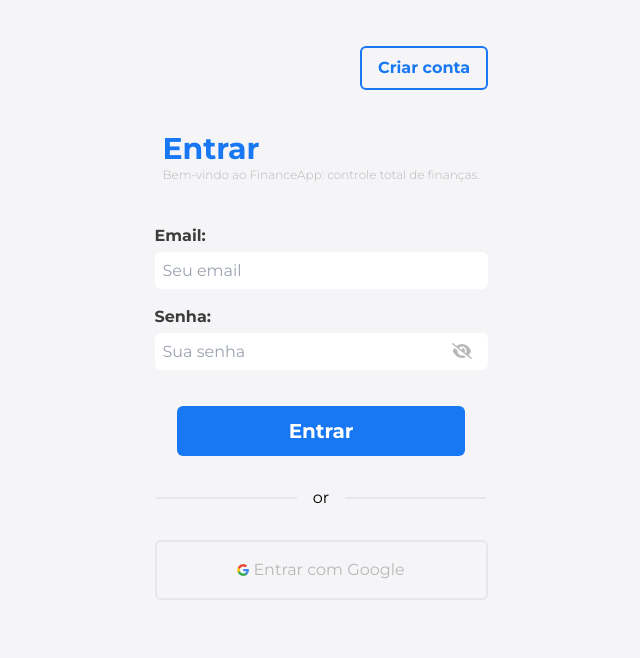
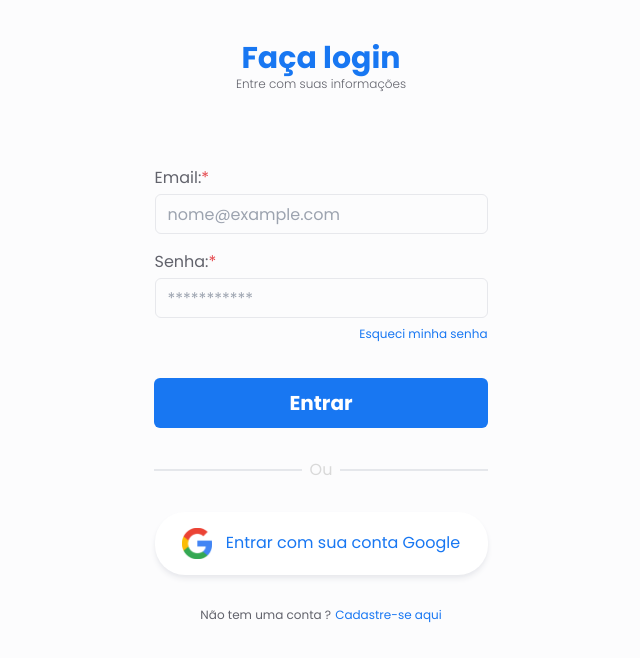
Before and after one commit to DouglasBsales/finance-app, a Next.js app: page /Login in a window 1280 px wide. Shown: the top 658 px of the page, without its empty margins (319-959 px from the left). Built offline with nearby package versions, Linux system fonts and the light colour scheme.

Commit message:
refactor: changed all component of page Login

```diff
--- a/src/app/Login/page.tsx
+++ b/src/app/Login/page.tsx
@@ -1,6 +1,5 @@
 "use client";
 
-import { ButtonCreateAccount } from "@/components/Login/ButtonCreateAccount";
 import FormLogin from "@/components/Login/FormLogin";
 import ButtonEntrar from "@/components/Login/ButtonEntrar";
 import LoginWhithGoogle from "@/components/Login/LoginWhithGoogle";
@@ -9,7 +8,6 @@ export default function Login() {
   return (
     <div className="w-full flex flex-col items-center bg-whitePrimary">
       <div className="w-[390px] px-[28px] ">
-        <ButtonCreateAccount />
         <FormLogin />
         <ButtonEntrar />
         <LoginWhithGoogle/>
--- a/src/app/layout.tsx
+++ b/src/app/layout.tsx
@@ -1,17 +1,17 @@
 import type { Metadata } from "next";
-import { Montserrat } from "next/font/google";
+import { Poppins } from "next/font/google";
 import "./globals.css";
 
 import Root from "../Context/Root";
 
-const montSerrat = Montserrat({
+const poppins = Poppins({
   weight: ["200", "300", "400", "500", "700"],
   subsets: ["latin"],
 });
 
 export const metadata: Metadata = {
   title: "Finance-app",
-  description: "Generated by create next app",
+  description: "Seu app de finanças",
 };
 
 export default function RootLayout({
@@ -21,7 +21,7 @@ export default function RootLayout({
 }>) {
   return (
     <html lang="pt-br">
-      <body className={`${montSerrat.className}`}>
+      <body className={`${poppins.className}`}>
           <div className="w-full h-screen flex justify-center bg-whitePrimary">
             <div className="w-full bg-whitePrimary overflow-x-hidden">
               <Root>{children}</Root>
--- a/src/components/Login/ButtonCreateAccount.tsx
+++ /dev/null
@@ -1,13 +0,0 @@
-import Link from "next/link"
-
-export const ButtonCreateAccount = ()=> {
-    return (
-    <div className="flex justify-end mt-[46px]">
-        <div className="">
-           <button className="px-4 py-2 border-2 border-bluePrimary rounded-md">
-                <Link href="/CreateAccount" className="text-bluePrimary font-semibold">Criar conta</Link>
-           </button>
-        </div>
-    </div>
-)
-}
--- a/src/components/Login/ButtonEntrar.tsx
+++ b/src/components/Login/ButtonEntrar.tsx
@@ -1,9 +1,9 @@
 const ButtonEntrar = () => {
   return (
     <div className="w-full flex justify-center pt-[36px]">
-      <div>
-        <button className="bg-bluePrimary rounded-md outline-none">
-          <p className="px-[112px] py-[10px] font-semibold text-[20px] text-white">
+      <div className=" w-full">
+        <button className="w-full bg-bluePrimary rounded-md outline-none">
+          <p className="py-[10px] font-semibold text-[20px] text-white">
             Entrar
           </p>
         </button>
--- a/src/components/Login/FormLogin.tsx
+++ b/src/components/Login/FormLogin.tsx
@@ -1,54 +1,42 @@
-import { faEye, faEyeSlash } from "@fortawesome/free-solid-svg-icons";
-import { FontAwesomeIcon } from "@fortawesome/react-fontawesome";
-import { useState } from "react";
 
 const FormLogin = () => {
-  const [showPassowrd, setShowPassword] = useState(true);
-  const showPasswordClick = () => {
-    setShowPassword(!showPassowrd);
-  };
-
   return (
-    <div className="flex flex-col items-center pt-[41px]">
-      <div>
-        <p className="text-3xl font-semibold text-bluePrimary">Entrar</p>
-        <p className="text-blackOpacity font-light text-xs">
-          Bem-vindo ao FinanceApp: controle total de finanças.
+    <div className="flex flex-col items-center pt-[40px]">
+      <div className="flex flex-col items-center">
+        <p className="text-3xl font-semibold text-bluePrimary">Faça login</p>
+        <p className="text-blackSecondary font-light text-xs">
+          Entre com suas informações
         </p>
       </div>
-      <div className="pt-[41px]">
+      <div className="pt-[74px]">
         <div>
-          <p className="font-semibold text-blackPrimary pb-1">Email:</p>
-          <div className="w-[333px] h-[37px] flex items-center pl-2 bg-white rounded-md ">
-            <input
-              type="text"
-              placeholder="Seu email"
-              className=" outline-none text-blackPrimary"
-            />
+          <div className="flex">
+            <p className=" text-blackSecondary pb-1">Email:</p>
+            <p className="text-redPrimary">*</p>
           </div>
+          <input
+            type="text"
+            placeholder="nome@example.com"
+            className={`w-full h-[40px] outline-none text-blackPrimary pl-3 rounded-md bg-transparent border border-[#E7E8EC] focus:border-bluePrimary`}
+          />
         </div>
         <div className="pt-4">
-          <p className="font-semibold text-blackPrimary pb-1">Senha:</p>
-          <div className="w-[333px] h-[37px] flex items-center pl-2 bg-white rounded-md ">
-            <div className="w-full flex items-center justify-between">
-              <input
-                type={showPassowrd ? "password" : "text"}
-                placeholder="Sua senha"
-                className=" outline-none text-blackPrimary"
-              />
-              <button className="outline-none" onClick={showPasswordClick}>
-                {showPassowrd ? (
-                  <FontAwesomeIcon
-                    icon={faEyeSlash}
-                    className="text-blackOpacity pr-4"
-                  />
-                ) : (
-                  <FontAwesomeIcon
-                    icon={faEye}
-                    className="text-blackOpacity pr-4"
-                  />
-                )}
-              </button>
+          <div className="flex">
+            <p className=" text-blackSecondary pb-1">Senha:</p>
+            <p className="text-redPrimary">*</p>
+          </div>
+          <div>
+            <div className="w-[333px] h-[40px] flex items-centerrounded-md ">
+              <div className="w-full flex items-center justify-between">
+                <input
+                  type={"password"}
+                  placeholder="***********"
+                  className={`w-full h-[40px] outline-none text-blackPrimary pl-3 rounded-md bg-transparent border border-[#E7E8EC] focus:border-bluePrimary`}
+                />
+              </div>
+            </div>
+            <div className="w-full flex justify-end pt-2">
+              <p className="text-xs text-bluePrimary">Esqueci minha senha</p>
             </div>
           </div>
         </div>
--- a/src/components/Login/LoginWhithGoogle.tsx
+++ b/src/components/Login/LoginWhithGoogle.tsx
@@ -3,6 +3,7 @@ import { GoogleAuthProvider, signInWithPopup } from "firebase/auth";
 import { auth, db } from "../../services/firebase";
 import { useState } from "react";
 import { setDoc, doc, collection, getDoc } from "firebase/firestore";
+import Link from "next/link";
 
 type UserGoogleType = {
   uId: string;
@@ -70,17 +71,17 @@ const LoginWithGoogle = () => {
   return (
     <div>
       <div className="w-full flex justify-center items-center pt-[30px]">
-        <div className="w-[141px] h-[1px] border mr-[16px]"></div>
-        <p>or</p>
-        <div className="w-[141px] h-[1px] border ml-[16px]"></div>
+        <div className="w-[149px] h-[1px] border mr-[8px]"></div>
+        <p className="text-[#D9D9D9]">Ou</p>
+        <div className="w-[149px] h-[1px] border ml-[8px]"></div>
       </div>
       <div className="w-full flex justify-center pt-[30px]">
         <button
-          className="w-[333px] py-[16px] flex items-center justify-center gap-1 border-2 rounded-md rounded-6"
+          className="w-[333px] py-[16px] flex items-center justify-center gap-1 rounded-[30px] bg-white shadow-md shadow-[#E7E8EC] "
           onClick={googleLogin}
         >
-          <Image src="/Google.png" alt="" width={12} height={12} />
-          <p className="text-blackOpacity">Entrar com Google</p>
+          <Image src="/Google.png" alt="" width={30} height={30} />
+          <p className=" pl-[10px] text-bluePrimary">Entrar com sua conta Google</p>
         </button>
       </div>
       {showAuth && (
@@ -95,6 +96,10 @@ const LoginWithGoogle = () => {
           </div>
         </div>
       )}
+      <div className="flex gap-1 justify-center pt-8">
+        <p className="text-xs text-blackSecondary">Não tem uma conta ?</p>
+        <Link href="/CreateAccount" className="text-xs text-bluePrimary"> Cadastre-se aqui</Link>
+      </div>
     </div>
   );
 };
--- a/tailwind.config.ts
+++ b/tailwind.config.ts
@@ -14,10 +14,12 @@ const config: Config = {
           "conic-gradient(from 180deg at 50% 50%, var(--tw-gradient-stops))",
       },
       colors:{
-        whitePrimary: "#F5F5F7",
+        whitePrimary: "#FCFCFD",
         bluePrimary: "#1877F2",
         blackPrimary: "#3C3C3C",
-        blackOpacity: "#B8B8B8",
+        blackSecondary: "#62636C",
+        blackOpacity: "#CDCED7",
+        redPrimary: "#E5484D",
       }
     },
   },
```
Also changed, not shown: public/Google.png.
